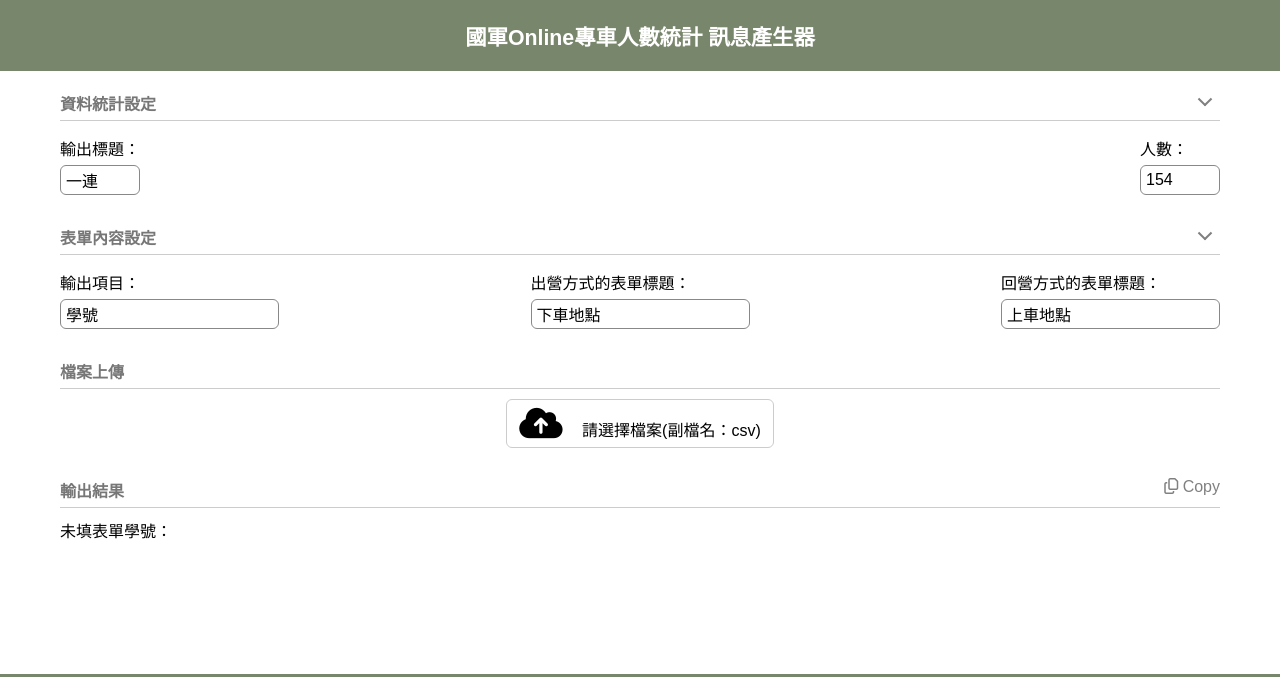
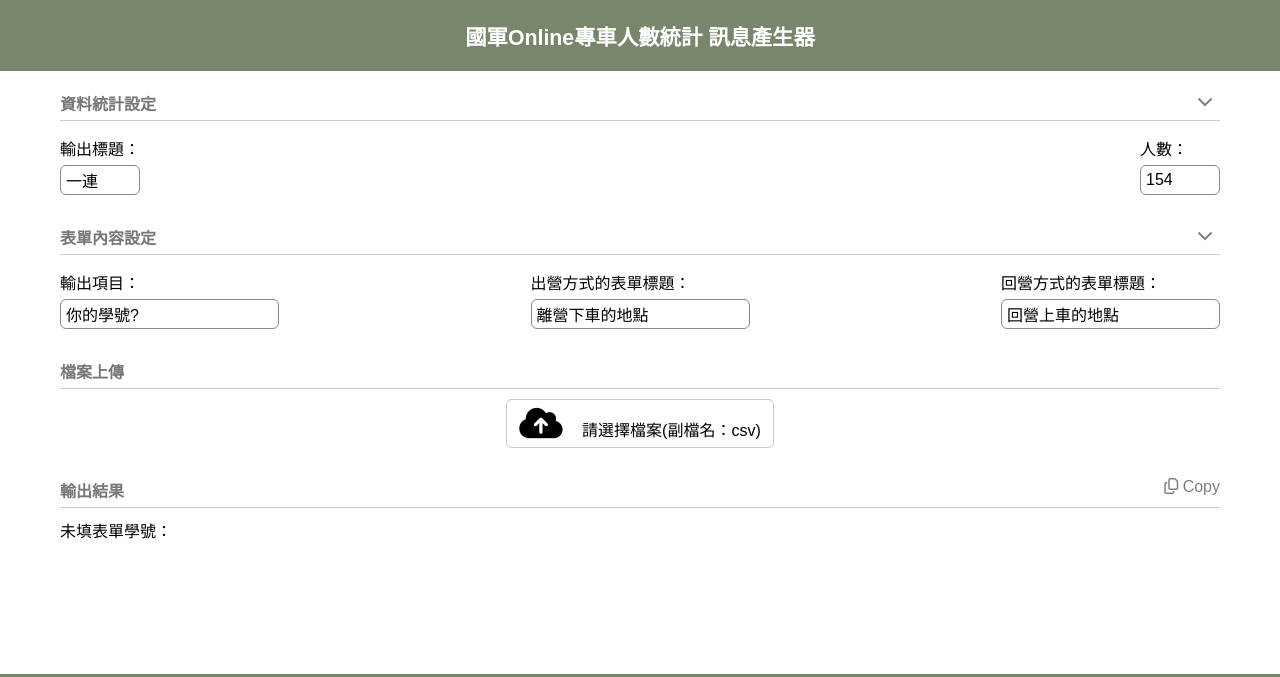
Before and after one commit to noah4520/Member-Check-Form-GoogleForms, a plain HTML site: page index.html in a window 1280 px wide. Shown: the top 677 px of the page. Drawn offline with nearby package versions, Linux system fonts and the light colour scheme.

Commit message:
Feat: 新增測試用表單並調整輸入框預設值

```diff
--- a/index.html
+++ b/index.html
@@ -67,17 +67,17 @@
         <div class="middleFlex">
           <div>
             <label>輸出項目：</label>
-            <input id="IdKeyInput" type="text" value="學號">
+            <input id="IdKeyInput" type="text" value="你的學號?">
           </div>
 
           <div>
             <label>出營方式的表單標題：</label>
-            <input id="LeaveTitleInput" class="GroupByKeyInput" type="text" value="下車地點">
+            <input id="LeaveTitleInput" class="GroupByKeyInput" type="text" value="離營下車的地點">
           </div>
 
           <div>
             <label>回營方式的表單標題：</label>
-            <input id="BackTitleInput" class="GroupByKeyInput" type="text" value="上車地點">
+            <input id="BackTitleInput" class="GroupByKeyInput" type="text" value="回營上車的地點">
           </div>
         </div>
       </div>
```
Also changed, not shown: 1 other file.
